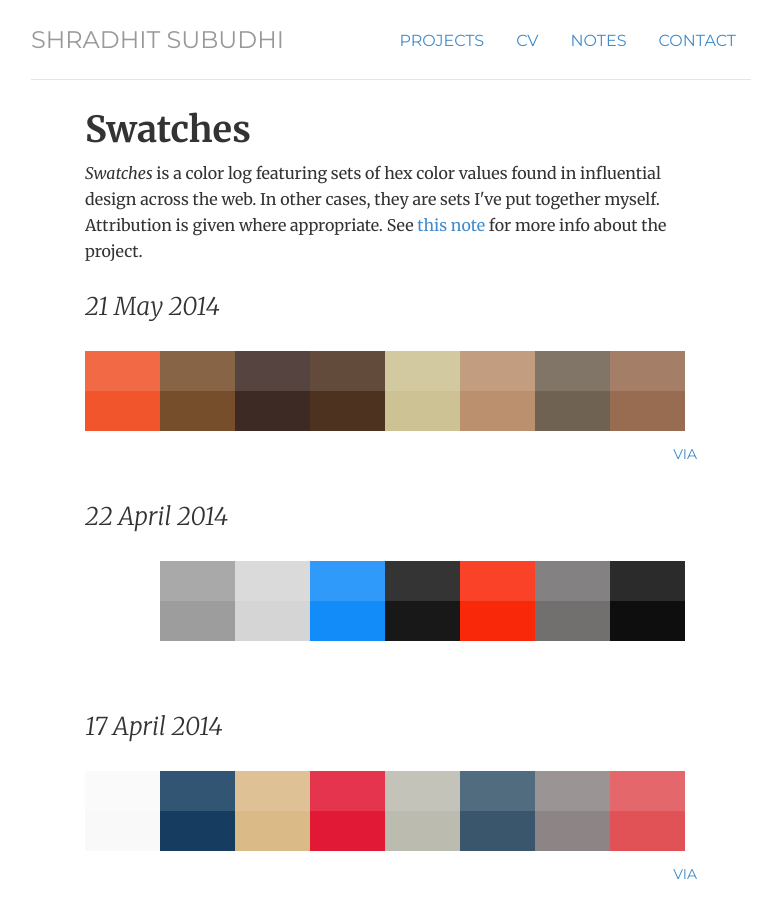
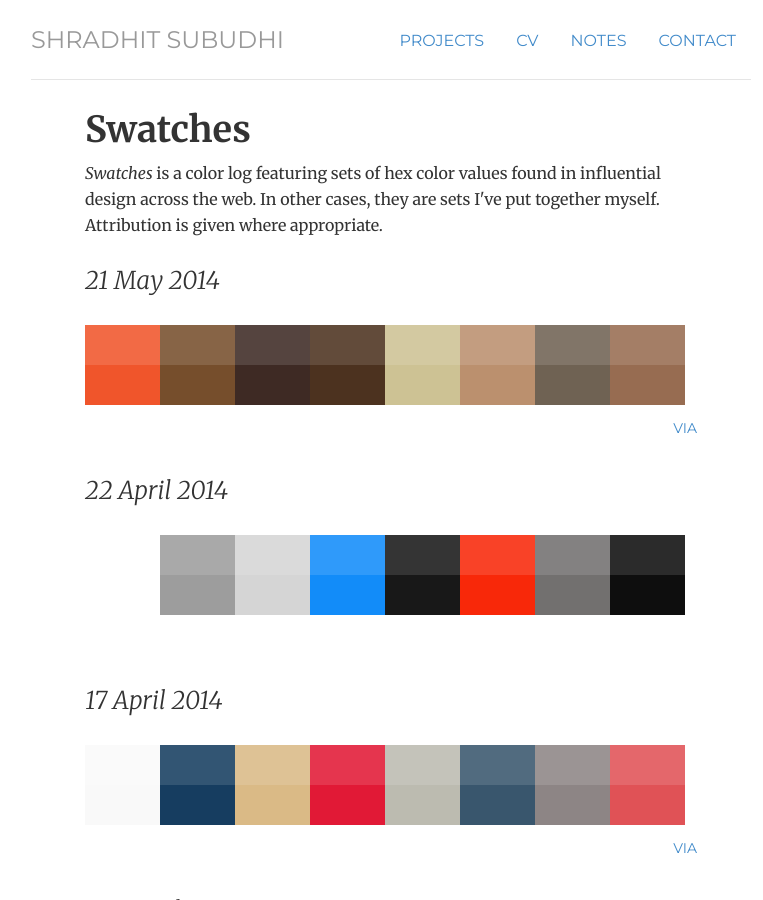
Before and after one commit to shradhit7/shradhit7.github.io, a Jekyll site: the page built from swatches/index.html, in a window 1280 px wide and 900 px high. Shown: the whole window, without its empty margins (249-1012 px from the left). Built offline with Jekyll 4.4.1, drawn with Linux system fonts in a browser that asks for light colours.

Commit message:
Update index.html

```diff
--- a/swatches/index.html
+++ b/swatches/index.html
@@ -6,7 +6,7 @@ description: Swatches, the personal color log of Shradhit Subudhi a Data Scienti
 
 <div class="swatches">
   <h1 class="title">Swatches</h1>
-  <p><em>Swatches</em> is a color log featuring sets of hex color values found in influential design across the web. In other cases, they are sets I've put together myself. Attribution is given where appropriate. See <a href="http://shradhit.com/notes/2013/12/12/swatches-a-place-to-think-about-color-on-the-web/">this note</a> for more info about the project.</p>
+  <p><em>Swatches</em> is a color log featuring sets of hex color values found in influential design across the web. In other cases, they are sets I've put together myself. Attribution is given where appropriate.</p>
 
 
 <!-- 21 May 2014 -->
```
